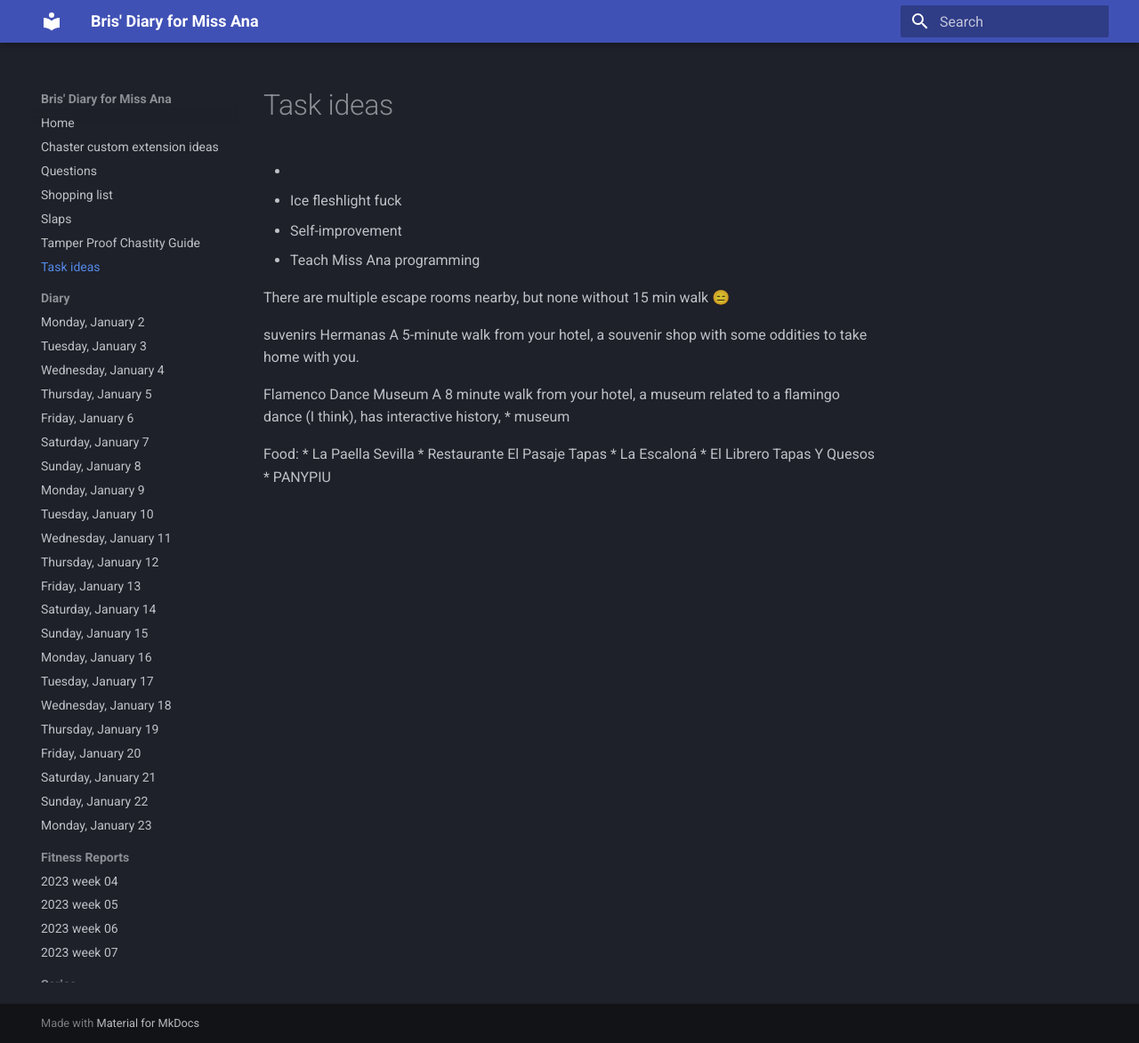
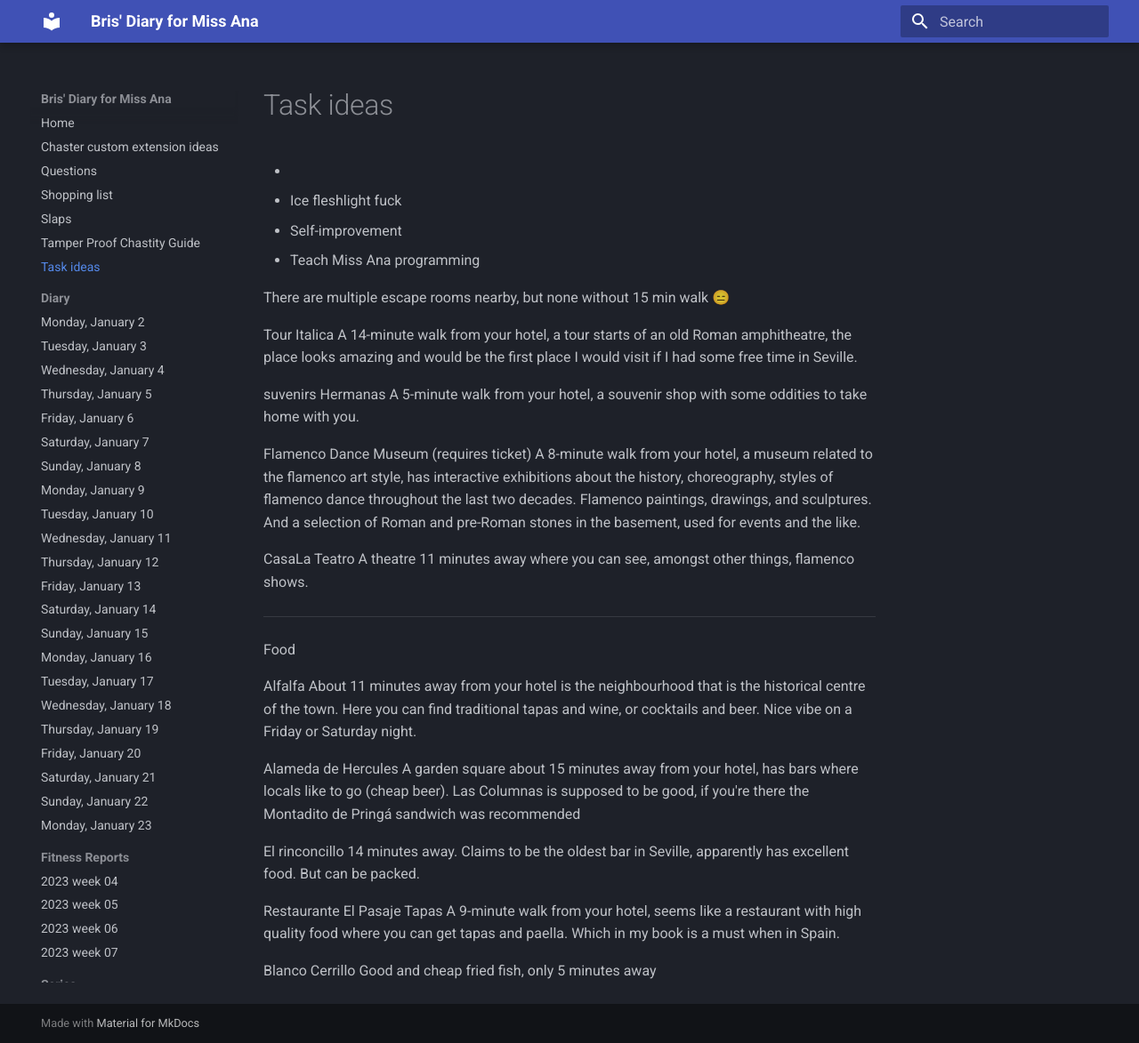
Before and after one commit to bris00/DFMA, an MkDocs documentation site: the page built from diary/Task ideas.md, in a window 1280 px wide and 1173 px high. Shown: the whole window at 89% size. Built offline with MkDocs 1.6.1 and Material for MkDocs 9.7.7, drawn with Linux system fonts in a browser that asks for light colours.

Commit message:
vault backup: 2023-02-22 00:46:44
Affected files:
diary/Task ideas.md

```diff
--- a/diary/Task ideas.md
+++ b/diary/Task ideas.md
@@ -5,16 +5,33 @@
 
 There are multiple escape rooms nearby, but none without 15 min walk 😑
 
+Tour Italica
+A 14-minute walk from your hotel, a tour starts of an old Roman amphitheatre, the place looks amazing and would be the first place I would visit if I had some free time in Seville.
+
 suvenirs Hermanas
 A 5-minute walk from your hotel, a souvenir shop with some oddities to take home with you.
 
-Flamenco Dance Museum
-	A 8 minute walk from your hotel, a museum related to a flamingo dance (I think), has interactive history,
- * museum
+Flamenco Dance Museum (requires ticket)
+A 8-minute walk from your hotel, a museum related to the flamenco art style, has interactive exhibitions about the history, choreography, styles of flamenco dance throughout the last two decades. Flamenco paintings, drawings, and sculptures. And a selection of Roman and pre-Roman stones in the basement, used for events and the like.
 
-Food:
-* La Paella Sevilla
-* Restaurante El Pasaje Tapas
-* La Escaloná
-* El Librero Tapas Y Quesos
-* PANYPIU
+CasaLa Teatro
+A theatre 11 minutes away where you can see, amongst other things, flamenco shows.
+
+--------------------------
+
+Food
+
+Alfalfa
+About 11 minutes away from your hotel is the neighbourhood that is the historical centre of the town. Here you can find traditional tapas and wine, or cocktails and beer. Nice vibe on a Friday or Saturday night.
+
+Alameda de Hercules
+A garden square about 15 minutes away from your hotel, has bars where locals like to go (cheap beer). Las Columnas is supposed to be good, if you're there the Montadito de Pringá sandwich was recommended
+
+El rinconcillo
+14 minutes away. Claims to be the oldest bar in Seville, apparently has excellent food. But can be packed.
+
+Restaurante El Pasaje Tapas
+A 9-minute walk from your hotel, seems like a restaurant with high quality food where you can get tapas and paella. Which in my book is a must when in Spain.
+
+Blanco Cerrillo
+Good and cheap fried fish, only 5 minutes away
```
